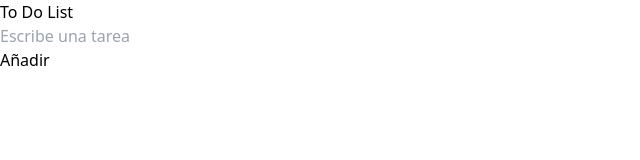
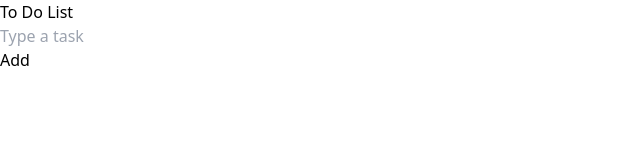
Before and after one commit to imcarlosmsX/practice-react-duos, a React (Vite) app: page / in a window 1280 px wide. Shown: the top 160 px of the page, without its empty margins (0-640 px from the left). Built offline with nearby package versions, Linux system fonts and the light colour scheme.

Commit message:
Refactor task input and storage in App component

```diff
--- a/src/App.tsx
+++ b/src/App.tsx
@@ -33,10 +33,10 @@ const App = () => {
             type="text"
             value={taskInput}
             onChange={(e) => setTaskInput(e.target.value)}
-            placeholder="Escribe una tarea"
+            placeholder="Type a task"
           />
         </div>
-        <button onClick={addTask} className="bg-blue-500 text-white px-4 py-2 rounded hover:bg-blue-700">Añadir</button>
+        <button onClick={addTask} className="bg-blue-500 text-white px-4 py-2 rounded hover:bg-blue-700">Add</button>
       </div>
       <div className='flex flex-col items-center justify-center mx-5 space-y-4'>
         {tasks.map((task, index) => (
```
